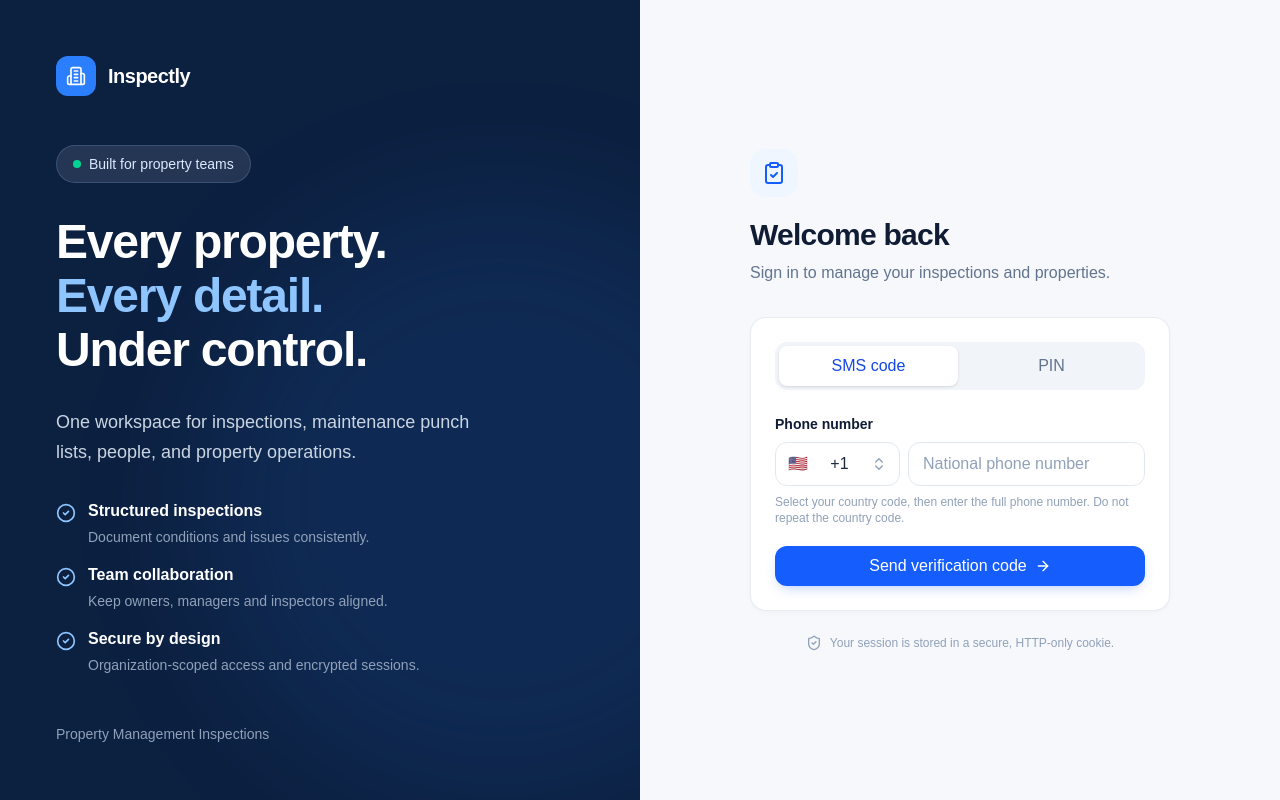
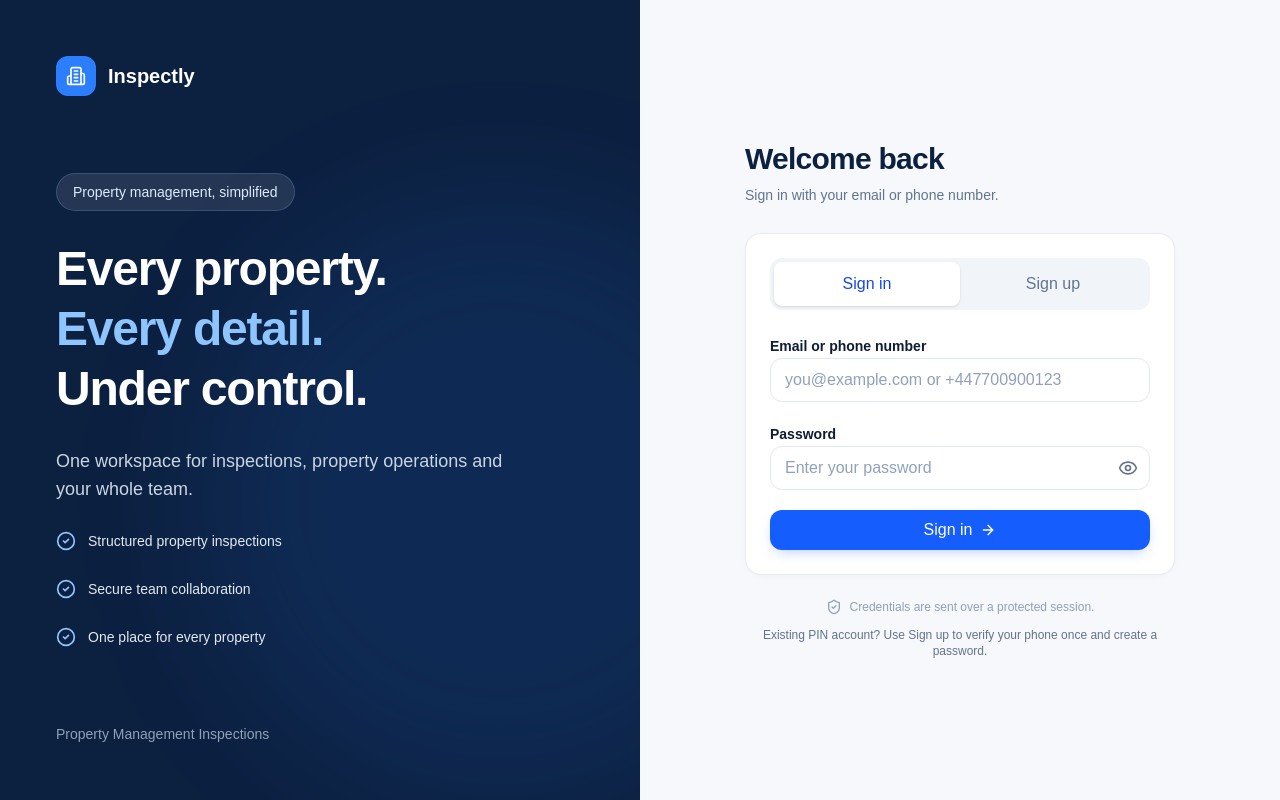
Before and after one commit to Folsik/Property-Management-Inspections, a Next.js app in the folder apps/web/: page /login in a window 1280 px wide. Built offline with nearby package versions, Linux system fonts and the light colour scheme.

Commit message:
feat(web): split Sign in and Sign up with password credentials and SMS registration

```diff
--- a/apps/web/app/login/page.tsx
+++ b/apps/web/app/login/page.tsx
@@ -1,102 +1,95 @@
 "use client";
 import {FormEvent,useState} from "react";
 import {useRouter} from "next/navigation";
-import {ArrowRight,Building2,CheckCircle2,ClipboardCheck,LockKeyhole,ShieldCheck,ChevronsUpDown,Search} from "lucide-react";
+import {ArrowRight,Building2,CheckCircle2,ChevronsUpDown,Eye,EyeOff,Search,ShieldCheck} from "lucide-react";
 import {Button} from "@/components/ui/button";
 import {Input} from "@/components/ui/input";
 import {Card} from "@/components/ui/card";
-import {Dialog,DialogContent,DialogTitle,DialogDescription} from "@/components/ui/dialog";
+import {Dialog,DialogContent,DialogDescription,DialogTitle} from "@/components/ui/dialog";
 import {COUNTRY_DIAL_CODES,countryFlag} from "@/lib/country-codes";
 import {formatE164} from "@/lib/phone";
 
 export default function Login(){
  const router=useRouter();
- const [method,setMethod]=useState<"otp"|"pin">("otp");
+ const [mode,setMode]=useState<"signin"|"signup">("signin");
  const [step,setStep]=useState<"phone"|"verify">("phone");
  const [countryISO,setCountryISO]=useState("US");
  const [nationalPhone,setNationalPhone]=useState("");
+ const [identifier,setIdentifier]=useState("");
+ const [password,setPassword]=useState("");
+ const [visible,setVisible]=useState(false);
  const [countryDialog,setCountryDialog]=useState(false);
  const [countrySearch,setCountrySearch]=useState("");
- const selectedCountry=COUNTRY_DIAL_CODES.find(country=>country.iso===countryISO)||COUNTRY_DIAL_CODES[0];
- const phone=formatE164(selectedCountry.dial,nationalPhone);
- const filteredCountries=COUNTRY_DIAL_CODES.filter(country=>(country.name+" "+country.iso+" "+country.dial).toLowerCase().includes(countrySearch.toLowerCase()));
+ const selected=COUNTRY_DIAL_CODES.find(c=>c.iso===countryISO)||COUNTRY_DIAL_CODES[0];
+ const phone=formatE164(selected.dial,nationalPhone);
+ const matches=COUNTRY_DIAL_CODES.filter(c=>(c.name+" "+c.iso+" "+c.dial).toLowerCase().includes(countrySearch.trim().toLowerCase()));
  const [code,setCode]=useState("");
- const [pin,setPin]=useState("");
+ const [devCode,setDevCode]=useState("");
+ const [pending,setPending]=useState(false);
  const [error,setError]=useState("");
- const [developmentCode,setDevelopmentCode]=useState("");
- const [pending,setPending]=useState(false);
+ function switchMode(next:"signin"|"signup"){
+  setMode(next);setStep("phone");setError("");setDevCode("");setCode("");setPassword("");
+ }
  async function submit(event:FormEvent){
   event.preventDefault();setError("");
-  if(!phone){setError("Enter a complete phone number after selecting the country code. +1 alone is not a valid number.");return;}
+  if(mode==="signup"&&!phone){setError("Choose the country and enter a complete phone number.");return;}
   setPending(true);
-  const path=method==="pin"?"pin-login":step==="phone"?"request":"verify";
-  const body=method==="pin"?{phone,pin}:step==="phone"?{phone}:{phone,code};
+  const action=mode==="signin"?"password-login":step==="phone"?"request":"verify";
+  const payload=mode==="signin"?{identifier:identifier.trim(),password}:step==="phone"?{phone}:{phone,code};
   try{
-   const res=await fetch("/api/auth/"+path,{method:"POST",headers:{"Content-Type":"application/json"},body:JSON.stringify(body)});
-   const data=await res.json();
-   if(!res.ok)throw Error(data.error||"Authentication failed");
-   if(method==="otp"&&step==="phone"){setDevelopmentCode(typeof data.dev_code==="string"?data.dev_code:"");setStep("verify");return;}
+   const result=await fetch("/api/auth/"+action,{method:"POST",headers:{"Content-Type":"application/json"},body:JSON.stringify(payload)});
+   const data=await result.json();
+   if(!result.ok)throw Error(data.error||"Authentication failed");
+   if(mode==="signup"&&step==="phone"){setDevCode(typeof data.dev_code==="string"?data.dev_code:"");setStep("verify");return;}
    const next=new URLSearchParams(window.location.search).get("next");
    router.replace(next&&/^\/onboarding\?invite=[0-9a-f]{64}$/.test(next)?next:"/onboarding");router.refresh();
-  }catch(err){setError(err instanceof Error?err.message:"Could not sign in");}
+  }catch(e){setError(e instanceof Error?e.message:"Unable to authenticate");}
   finally{setPending(false);}
  }
- return <div className="min-h-screen lg:grid lg:grid-cols-[1fr_1fr]">
-  <div className="relative hidden flex-col justify-between overflow-hidden bg-[#0c2040] p-14 text-white lg:flex">
+ return <div className="min-h-screen lg:grid lg:grid-cols-2">
+  <div className="relative hidden min-h-screen flex-col justify-between overflow-hidden bg-[#0c2040] p-14 text-white lg:flex">
    <div className="absolute -right-40 top-1/4 size-[600px] rounded-full border border-blue-400/20 bg-blue-500/10 blur-3xl"/>
-   <div className="relative flex items-center gap-3 text-xl font-bold tracking-tight"><div className="flex size-10 items-center justify-center rounded-xl bg-blue-500"><Building2 className="size-5"/></div>Inspectly</div>
-   <div className="relative max-w-lg space-y-8">
-    <div className="inline-flex items-center gap-2 rounded-full border border-blue-300/20 bg-white/10 px-4 py-2 text-sm text-blue-100"><span className="size-2 rounded-full bg-emerald-400"/>Built for property teams</div>
-    <h1 className="text-5xl font-semibold leading-[1.12] tracking-tight">Every property.<br/><span className="text-blue-300">Every detail.</span><br/>Under control.</h1>
-    <p className="max-w-md text-lg leading-relaxed text-slate-300">One workspace for inspections, maintenance punch lists, people, and property operations.</p>
-    <div className="grid max-w-md gap-4">{[
-     ["Structured inspections","Document conditions and issues consistently."],
-     ["Team collaboration","Keep owners, managers and inspectors aligned."],
-     ["Secure by design","Organization-scoped access and encrypted sessions."]
-    ].map(([title,desc])=><div key={title} className="flex items-start gap-3"><CheckCircle2 className="mt-1 size-5 shrink-0 text-blue-300"/><div><p className="font-semibold">{title}</p><p className="mt-1 text-sm text-slate-400">{desc}</p></div></div>)}</div>
+   <div className="relative flex items-center gap-3 text-xl font-bold"><span className="flex size-10 items-center justify-center rounded-xl bg-blue-500"><Building2 className="size-5"/></span>Inspectly</div>
+   <div className="relative max-w-lg space-y-7">
+    <p className="inline-flex items-center gap-2 rounded-full border border-blue-300/20 bg-white/10 px-4 py-2 text-sm text-blue-100">Property management, simplified</p>
+    <h1 className="text-5xl font-semibold leading-tight tracking-tight">Every property.<br/><span className="text-blue-300">Every detail.</span><br/>Under control.</h1>
+    <p className="max-w-md text-lg text-slate-300">One workspace for inspections, property operations and your whole team.</p>
+    {["Structured property inspections","Secure team collaboration","One place for every property"].map(value=><p key={value} className="flex items-center gap-3 text-sm text-slate-200"><CheckCircle2 className="size-5 text-blue-300"/>{value}</p>)}
    </div>
    <p className="relative text-sm text-slate-400">Property Management Inspections</p>
   </div>
   <div className="flex min-h-screen items-center justify-center px-5 py-12">
-   <div className="w-full max-w-[420px]">
-    <div className="mb-10 flex items-center gap-3 text-xl font-bold lg:hidden"><div className="flex size-10 items-center justify-center rounded-xl bg-blue-600 text-white"><Building2 className="size-5"/></div>Inspectly</div>
-    <div className="mb-8"><div className="mb-5 flex size-12 items-center justify-center rounded-2xl bg-blue-50 text-blue-600">{method==="pin"?<LockKeyhole/>:<ClipboardCheck/>}</div>
-     <h2 className="text-3xl font-bold tracking-tight">Welcome back</h2><p className="mt-2 text-slate-500">{step==="verify"?"Enter the 6-digit code sent to your phone.":"Sign in to manage your inspections and properties."}</p>
-    </div>
+   <div className="w-full max-w-[430px]">
+    <div className="mb-10 flex items-center gap-3 text-xl font-bold lg:hidden"><span className="flex size-10 items-center justify-center rounded-xl bg-blue-600 text-white"><Building2 className="size-5"/></span>Inspectly</div>
+    <h1 className="text-3xl font-bold tracking-tight text-[#0c2040]">{mode==="signin"?"Welcome back":"Create your account"}</h1>
+    <p className="mb-7 mt-2 text-sm text-slate-500">{mode==="signin"?"Sign in with your email or phone number.":step==="verify"?"Enter the six-digit SMS code to verify your phone.":"Register securely to start managing properties."}</p>
     <Card className="p-6">
-     <div className="mb-6 grid grid-cols-2 gap-1 rounded-xl bg-slate-100 p-1">
-      <button className={"rounded-lg p-2 text-sm font-semibold "+(method==="otp"?"bg-white text-blue-700 shadow-sm":"text-slate-500")} onClick={()=>{setMethod("otp");setStep("phone");setError("");}}>SMS code</button>
-      <button className={"rounded-lg p-2 text-sm font-semibold "+(method==="pin"?"bg-white text-blue-700 shadow-sm":"text-slate-500")} onClick={()=>{setMethod("pin");setStep("phone");setError("");}}>PIN</button>
+     <div className="mb-6 grid grid-cols-2 rounded-xl bg-slate-100 p-1" role="tablist" aria-label="Authentication">
+      <button type="button" role="tab" aria-selected={mode==="signin"} className={"rounded-lg px-4 py-2.5 text-sm font-semibold "+(mode==="signin"?"bg-white text-blue-700 shadow-sm":"text-slate-500")} onClick={()=>switchMode("signin")}>Sign in</button>
+      <button type="button" role="tab" aria-selected={mode==="signup"} className={"rounded-lg px-4 py-2.5 text-sm font-semibold "+(mode==="signup"?"bg-white text-blue-700 shadow-sm":"text-slate-500")} onClick={()=>switchMode("signup")}>Sign up</button>
      </div>
-     <form className="space-y-5" onSubmit={submit}>
-      <div><label htmlFor="phone" className="mb-2 block text-sm font-semibold">Phone number</label>
-       <div className="flex gap-2">
-        <button type="button" aria-label="Choose country calling code" disabled={step==="verify"&&method==="otp"} onClick={()=>{setCountrySearch("");setCountryDialog(true);}} className="inline-flex h-11 min-w-[125px] items-center justify-between gap-2 rounded-xl border border-slate-200 bg-white px-3 text-sm font-semibold text-slate-800 hover:border-blue-400 disabled:opacity-60"><span>{countryFlag(selectedCountry.iso)}</span><span>{selectedCountry.dial}</span><ChevronsUpDown className="size-4 text-slate-400"/></button>
-        <Input id="phone" type="tel" autoComplete="tel-national" inputMode="tel" placeholder="National phone number" value={nationalPhone} onChange={e=>setNationalPhone(e.target.value)} required disabled={step==="verify"&&method==="otp"}/>
-       </div><p className="mt-2 text-xs text-slate-400">Select your country code, then enter the full phone number. Do not repeat the country code.</p>
-       {phone&&<p className="mt-1 text-xs text-blue-600">International format: {phone}</p>}
-      </div>
-      {developmentCode&&method==="otp"&&step==="verify"&&<p className="rounded-xl bg-amber-50 p-3 text-xs text-amber-800"><strong>Local development OTP:</strong> {developmentCode}. Configure Twilio for real SMS delivery.</p>}
-      {method==="otp"&&step==="verify"&&<div><label htmlFor="code" className="mb-2 block text-sm font-semibold">Verification code</label><Input id="code" inputMode="numeric" autoComplete="one-time-code" maxLength={6} pattern="[0-9]{6}" placeholder="000000" value={code} onChange={e=>setCode(e.target.value)} required/></div>}
-      {method==="pin"&&<div><label htmlFor="pin" className="mb-2 block text-sm font-semibold">6-digit PIN</label><Input id="pin" type="password" inputMode="numeric" autoComplete="current-password" maxLength={6} pattern="[0-9]{6}" placeholder="••••••" value={pin} onChange={e=>setPin(e.target.value)} required/></div>}
-      {error&&<p role="alert" className="rounded-lg bg-red-50 px-3 py-2 text-sm text-red-700">{error}</p>}
-      <Button type="submit" className="w-full" disabled={pending}>{pending?"Please wait…":method==="otp"&&step==="phone"?"Send verification code":"Sign in"}<ArrowRight className="size-4"/></Button>
-      {step==="verify"&&<button type="button" onClick={()=>{setStep("phone");setCode("");}} className="text-sm font-medium text-blue-600">Change phone number</button>}
+     <form onSubmit={submit} className="space-y-5">
+      {mode==="signin"?<>
+       <label className="block space-y-2"><span className="text-sm font-semibold">Email or phone number</span><Input autoComplete="username" required value={identifier} onChange={e=>setIdentifier(e.target.value)} placeholder="you@example.com or +447700900123"/></label>
+       <label className="block space-y-2"><span className="text-sm font-semibold">Password</span><div className="relative"><Input type={visible?"text":"password"} autoComplete="current-password" required value={password} onChange={e=>setPassword(e.target.value)} placeholder="Enter your password" className="pr-12"/><button type="button" aria-label={visible?"Hide password":"Show password"} className="absolute right-3 top-3 text-slate-500" onClick={()=>setVisible(v=>!v)}>{visible?<EyeOff className="size-5"/>:<Eye className="size-5"/>}</button></div></label>
+      </>:<>
+       <label className="block space-y-2"><span className="text-sm font-semibold">Phone number</span><div className="flex gap-2"><button type="button" disabled={step==="verify"} aria-label="Choose country calling code" onClick={()=>{setCountryDialog(true);setCountrySearch("");}} className="flex h-11 min-w-[126px] items-center justify-between rounded-xl border border-slate-200 bg-white px-3 text-sm font-semibold disabled:opacity-50">{countryFlag(selected.iso)} {selected.dial}<ChevronsUpDown className="size-4 text-slate-400"/></button><Input type="tel" autoComplete="tel-national" inputMode="tel" required placeholder="National phone number" value={nationalPhone} disabled={step==="verify"} onChange={e=>setNationalPhone(e.target.value)}/></div></label>
+       {phone&&<p className="text-xs text-blue-600">International number: {phone}</p>}
+       {step==="verify"&&<><label className="block space-y-2"><span className="text-sm font-semibold">SMS verification code</span><Input autoComplete="one-time-code" inputMode="numeric" required maxLength={6} pattern="[0-9]{6}" value={code} onChange={e=>setCode(e.target.value)} placeholder="000000"/></label>{devCode&&<p className="rounded-xl bg-amber-50 p-3 text-xs text-amber-800"><strong>Local development code:</strong> {devCode}</p>}</>}
+      </>}
+      {error&&<p role="alert" className="rounded-lg bg-red-50 p-3 text-sm text-red-700">{error}</p>}
+      <Button type="submit" className="w-full" disabled={pending}>{pending?"Please wait…":mode==="signin"?"Sign in":step==="phone"?"Send SMS code":"Verify phone & continue"}<ArrowRight className="size-4"/></Button>
+      {mode==="signup"&&step==="verify"&&<button type="button" className="text-sm font-medium text-blue-600" onClick={()=>{setStep("phone");setCode("");setDevCode("");}}>Change phone number</button>}
      </form>
     </Card>
-    <div className="mt-6 flex items-center justify-center gap-2 text-xs text-slate-400"><ShieldCheck className="size-4"/> Your session is stored in a secure, HTTP-only cookie.</div>
+    <p className="mt-6 flex items-center justify-center gap-2 text-xs text-slate-400"><ShieldCheck className="size-4"/>Credentials are sent over a protected session.</p>
+    <p className="mt-3 text-center text-xs text-slate-500">Existing PIN account? Use Sign up to verify your phone once and create a password.</p>
    </div>
   </div>
-  <Dialog open={countryDialog} onOpenChange={setCountryDialog}>
-   <DialogContent className="max-h-[85vh] overflow-hidden">
-    <DialogTitle className="text-lg font-bold">Select your country</DialogTitle>
-    <DialogDescription className="mt-1 text-sm text-slate-500">Choose the phone calling code for your region.</DialogDescription>
-    <div className="relative mt-4"><Search className="absolute left-3 top-3.5 size-4 text-slate-400"/><Input autoFocus className="pl-10" placeholder="Search country or code (+1, +44...)" value={countrySearch} onChange={e=>setCountrySearch(e.target.value)}/></div>
-    <div className="mt-3 max-h-[50vh] overflow-y-auto rounded-xl border border-slate-100" role="listbox" aria-label="Countries">
-     {filteredCountries.map(country=><button key={country.iso} type="button" role="option" aria-selected={country.iso===countryISO} onClick={()=>{setCountryISO(country.iso);setCountryDialog(false);setCountrySearch("");setError("");}} className="flex w-full items-center gap-3 border-b border-slate-50 px-3 py-3 text-left text-sm hover:bg-blue-50 focus-visible:bg-blue-50"><span className="text-xl">{countryFlag(country.iso)}</span><span className="min-w-0 flex-1 truncate">{country.name}</span><span className="shrink-0 font-semibold text-slate-500">{country.dial}</span></button>)}
-     {filteredCountries.length===0&&<p className="px-4 py-8 text-center text-sm text-slate-500">No countries match this search.</p>}
-    </div>
-   </DialogContent>
-  </Dialog>
+  <Dialog open={countryDialog} onOpenChange={setCountryDialog}><DialogContent className="max-h-[85vh] overflow-hidden">
+   <DialogTitle className="text-lg font-bold">Select your country</DialogTitle><DialogDescription>Choose your telephone calling code.</DialogDescription>
+   <div className="relative mt-4"><Search className="absolute left-3 top-3.5 size-4 text-slate-400"/><Input autoFocus className="pl-10" placeholder="Search country or calling code" value={countrySearch} onChange={e=>setCountrySearch(e.target.value)}/></div>
+   <div className="mt-3 max-h-[50vh] overflow-y-auto" role="listbox" aria-label="Countries">{matches.map(c=><button key={c.iso} type="button" role="option" aria-selected={c.iso===countryISO} onClick={()=>{setCountryISO(c.iso);setCountryDialog(false);setError("");}} className="flex w-full items-center gap-3 rounded-lg px-3 py-3 text-left text-sm hover:bg-blue-50"><span className="text-xl">{countryFlag(c.iso)}</span><span className="flex-1 truncate">{c.name}</span><span className="font-semibold text-slate-500">{c.dial}</span></button>)}</div>
+  </DialogContent></Dialog>
  </div>;
 }
--- a/apps/web/components/onboarding.tsx
+++ b/apps/web/components/onboarding.tsx
@@ -17,7 +17,7 @@ const passwordRules=[
  {label:"At least 12 characters",test:(value:string)=>value.length>=12&&new TextEncoder().encode(value).length<=72},
  {label:"An uppercase letter",test:(value:string)=>/[A-Z]/.test(value)},
  {label:"A number",test:(value:string)=>/[0-9]/.test(value)},
- {label:"A special character",test:(value:string)=>/[^\\w\\s]/.test(value)},
+ {label:"A special character",test:(value:string)=>/[^\w\s]/.test(value)},
 ];
 const milestones=[{label:"Secure your account",icon:KeyRound},{label:"Verify email",icon:Mail},{label:"Your workspace",icon:Building2},{label:"First property",icon:Home}];
 function pickStep(state:OnboardingStatus,invitation:boolean):Step{
```
